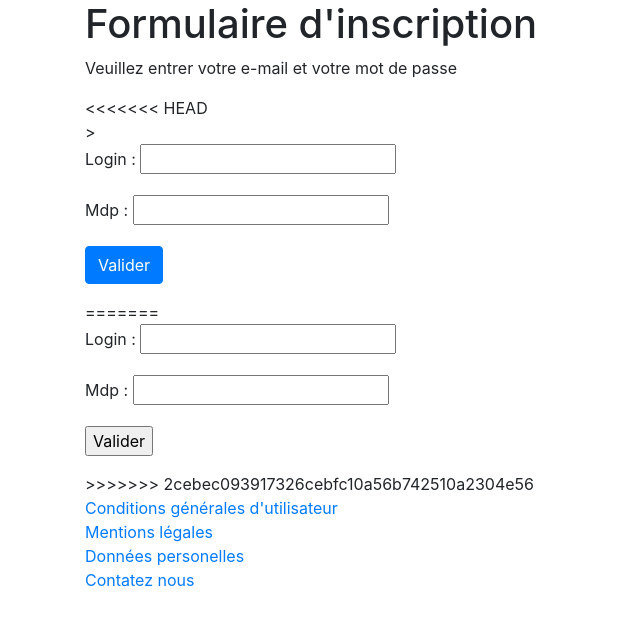
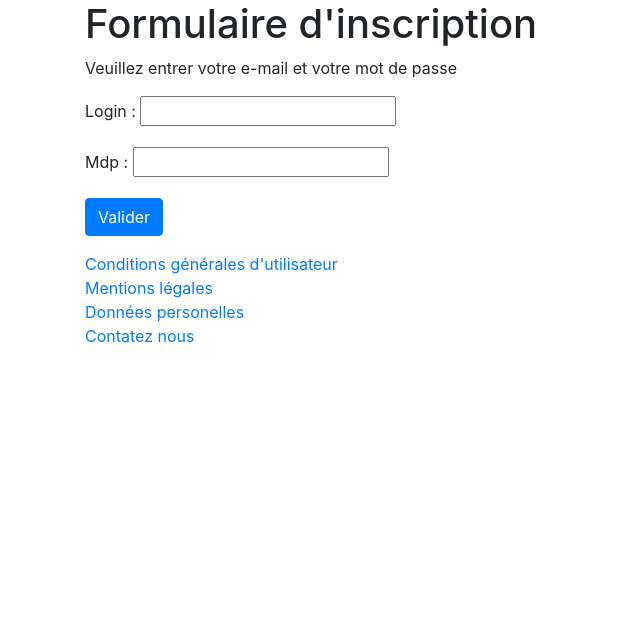
Before and after one commit to JFelix971/ua-m2-ec903-django-honey-pot, a Django app: page / in a window 1280 px wide. Shown: the top 626 px of the page, without its empty margins (0-640 px from the left). Run offline with Django 3.2, Linux system fonts and the light colour scheme; some libraries are stand-ins or nearby versions.

Commit message:
Vrai resolution de conflits

```diff
--- a/project/Honey/templates/Honey/acceuil.html
+++ b/project/Honey/templates/Honey/acceuil.html
@@ -8,22 +8,15 @@
 {% block content %}
 
 {% if envoi %}Bienvenue sur le site!{% endif %}
-<<<<<<< HEAD
 
-      <form method == 'POST' id="Login" {% csrf_token %}>
+      <form method == 'POST' id="Login">
 
+        {% csrf_token %}
         <div class="form-group">
           {{form.as_p}}
         </div>
 
         <button type="submit" class="btn btn-primary">Valider</button>
       </form>
-=======
-<form method = "post" class='post-form'>
-  {% csrf_token %}
-  {{form.as_p}}
-  <input type="submit" value="Valider"/>
-</form>
->>>>>>> 2cebec093917326cebfc10a56b742510a2304e56
 
 {% endblock %}
--- a/project/Honey/templates/Honey/contact.html
+++ b/project/Honey/templates/Honey/contact.html
@@ -7,12 +7,8 @@
 
 {% block content %}
 
-<<<<<<< HEAD
-<form method == 'POST' id="Login" {% csrf_token %}>
-=======
-<form method = "post" class='post-form'>
+<form method == 'POST' id="Login">
   {% csrf_token %}
->>>>>>> 2cebec093917326cebfc10a56b742510a2304e56
   {{form.as_p}}
   <button type="submit" class="btn btn-primary">Valider</button>
 </form>
```
